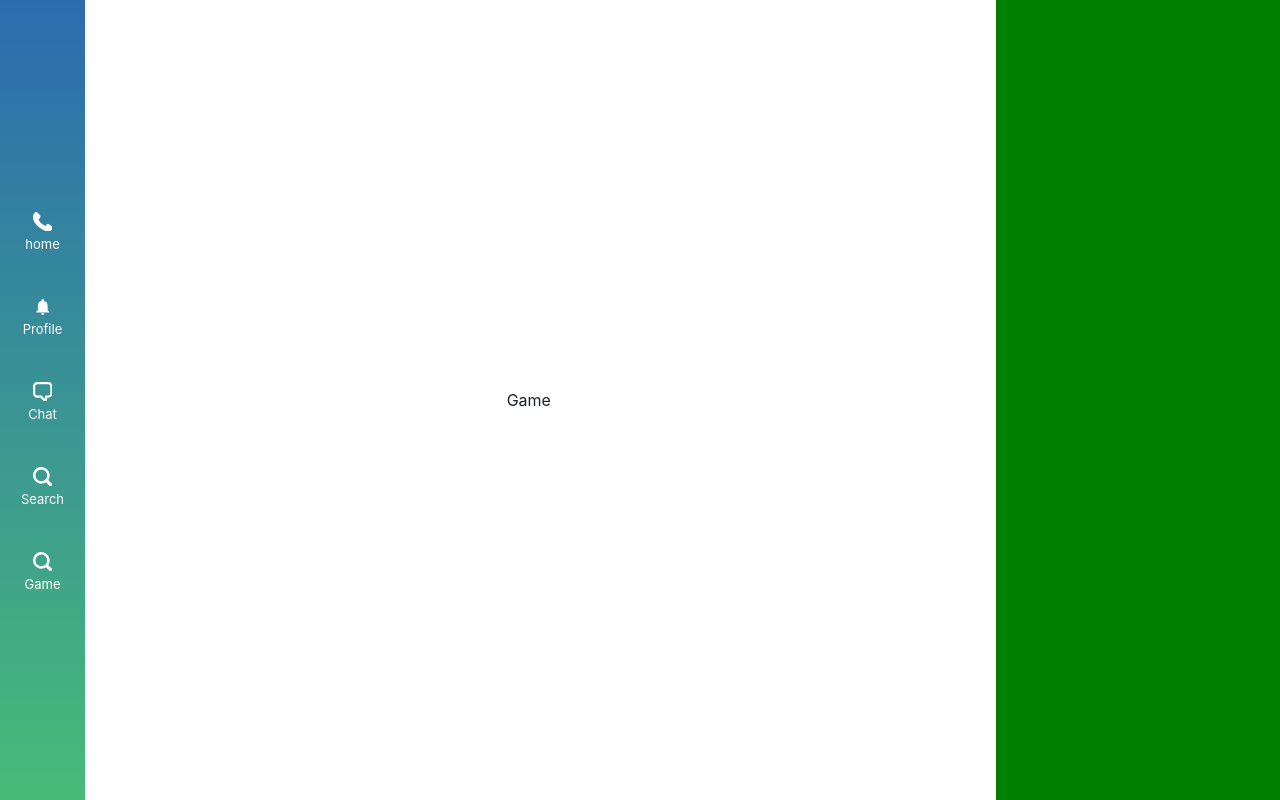
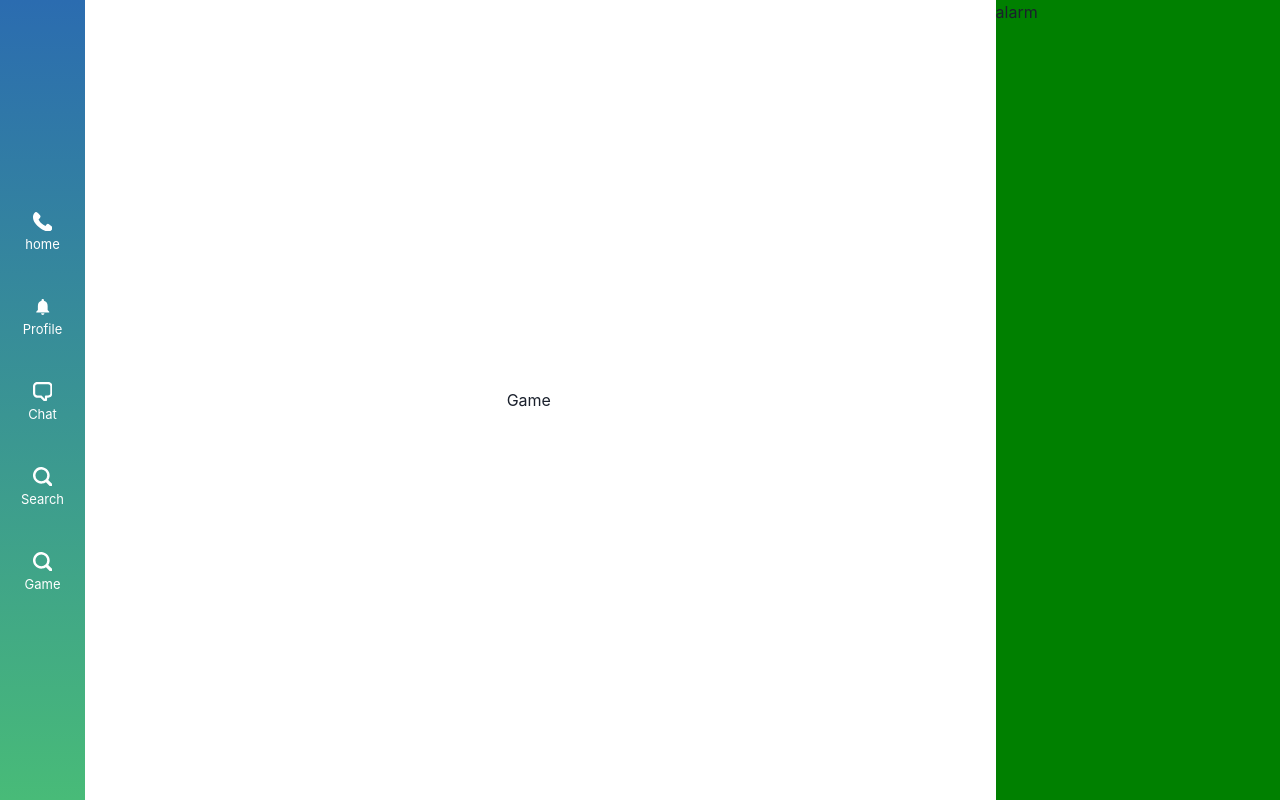
Before and after one commit to transcendence42/ft_transcendence, a React (Create React App) app in the folder front/: page /game in a window 1280 px wide. Built offline with nearby package versions, Linux system fonts and the light colour scheme.

Commit message:
feat: alarm component ㅅㅐㅇ성

```diff
--- a/front/src/App.tsx
+++ b/front/src/App.tsx
@@ -3,6 +3,7 @@ import { ChakraProvider, Flex, Box, theme, Center } from '@chakra-ui/react';
 import { BrowserRouter as Router, Switch, Route } from 'react-router-dom';
 
 import { Navigation } from './UI/organisms/Navigation';
+import { Alarm } from './UI/organisms/Alarm';
 import Main from './pages/Main';
 import Profile from './pages/Profile';
 import Chat from './pages/Chat';
@@ -31,7 +32,9 @@ export const App = () => (
             </Route>
           </Switch>
         </Center>
-        <Box width="390px" bg="green" />
+        <Box width="390px" bg="green">
+          <Alarm />
+        </Box>
       </Flex>
     </Router>
   </ChakraProvider>
--- /dev/null
+++ b/front/src/UI/organisms/Alarm/index.tsx
@@ -0,0 +1,5 @@
+import React from 'react';
+
+export const Alarm = () => {
+  return <>alarm</>;
+};
```
